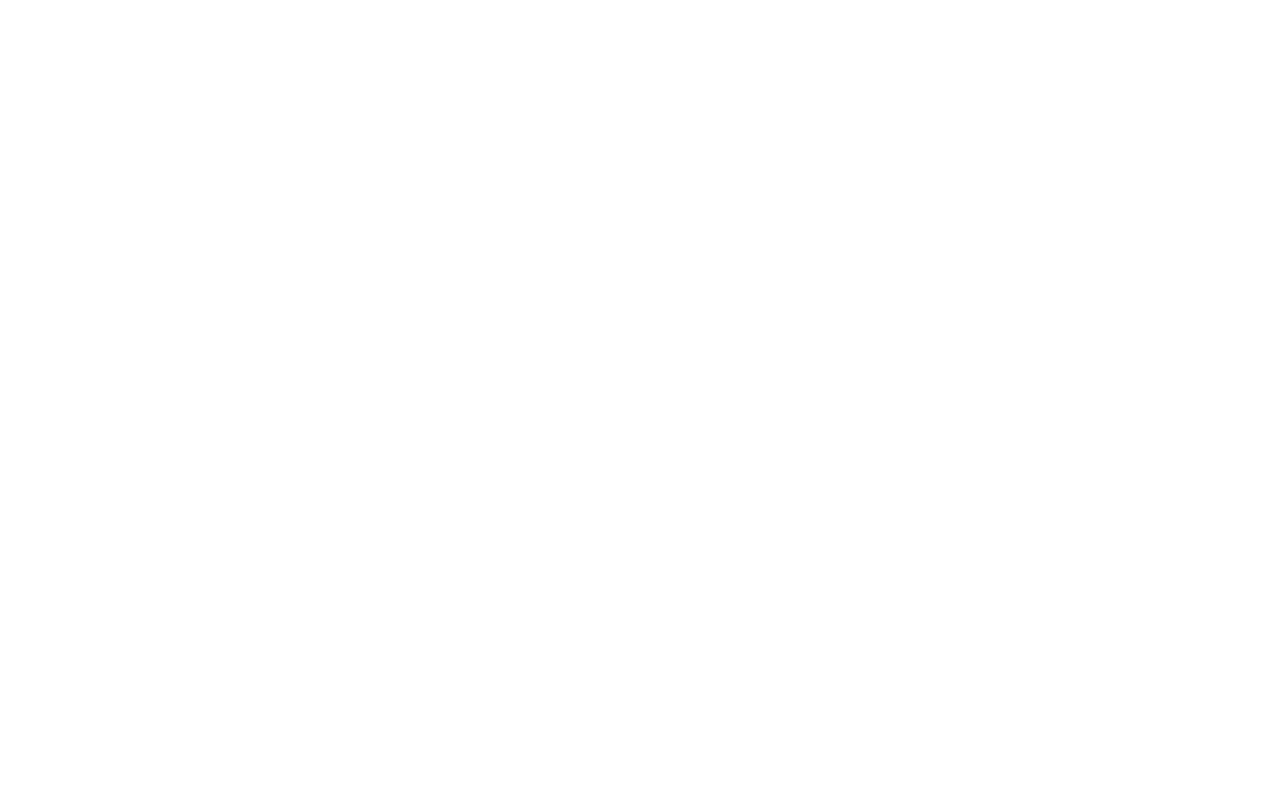
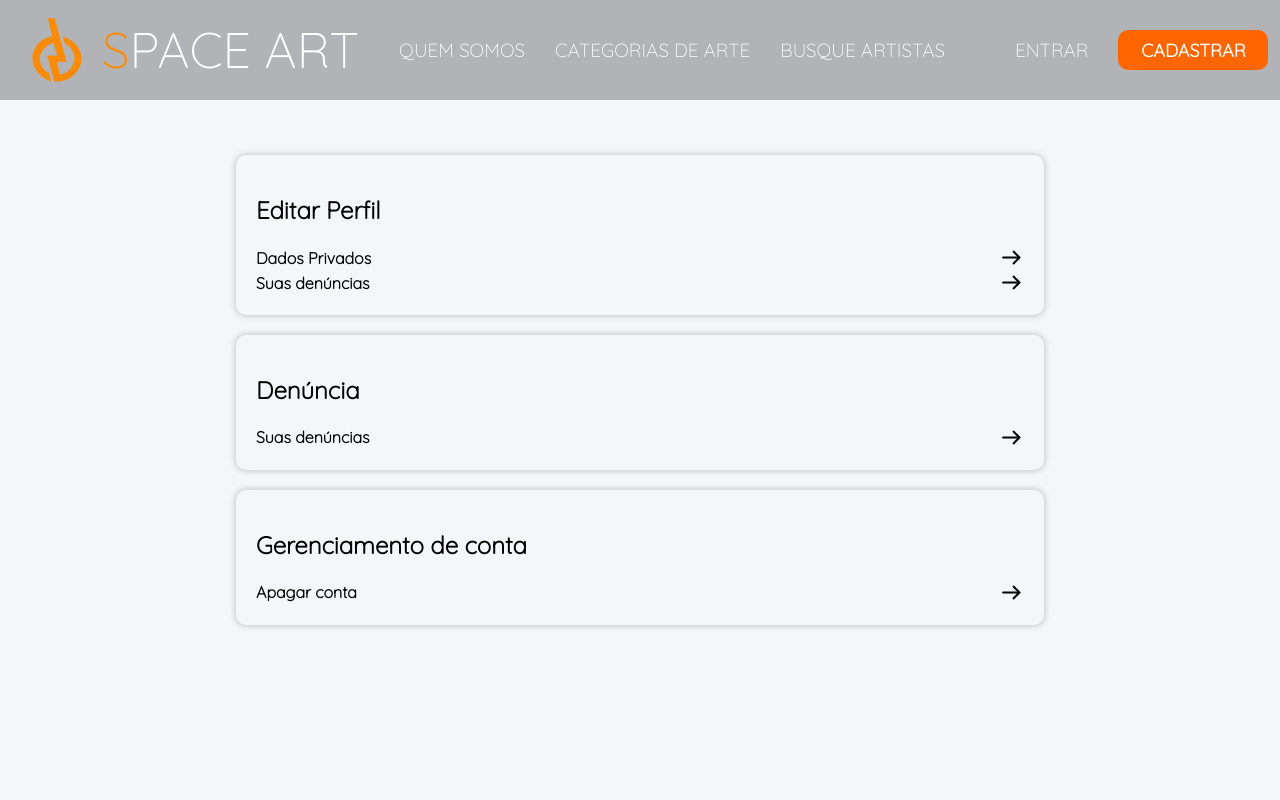
Before and after one commit to MrXacx/SpaceArt, a React (Create React App) app: page /config in a window 1280 px wide. Before the commit this address had no page. Shown: the top 800 px of the page. Built offline with nearby package versions, Linux system fonts and the light colour scheme.

Commit message:
Add config page

```diff
--- a/src/App.tsx
+++ b/src/App.tsx
@@ -3,6 +3,7 @@ import { BrowserRouter, Route, Routes } from "react-router-dom";
 import SignIn from "./pages/signIn/signIn";
 import SignUpEnterprise from "./pages/signUpEnterprise/signUpEnterprise";
 import SignUpArtist from "./pages/signUpArtist/signUpArtist";
+import Config from "./pages/config/config";
 
 function App() {
   return (
@@ -13,6 +14,7 @@ function App() {
           <Route path="/sign-in" element={<SignIn />} />
           <Route path="/sign-up-enterprise" element={<SignUpEnterprise />} />
           <Route path="/sign-up-artist" element={<SignUpArtist />} />
+          <Route path="/config" element={<Config />} />
         </Routes>
       </BrowserRouter>
     </div>
--- a/src/components/footer/footerStyles.ts
+++ b/src/components/footer/footerStyles.ts
@@ -1,7 +1,6 @@
 import styled from "styled-components";
 
 export const FooterContainer = styled.footer`
-  margin-top: 2.5rem;
   color: #fff;
   display: flex;
   flex-direction: column;
--- /dev/null
+++ b/src/pages/config/config.tsx
@@ -0,0 +1,49 @@
+import Header from "../../components/header/header";
+import ArrowIcon from "../../assets/arrow.png";
+import {
+  ArrowContainer,
+  BoxContainer,
+  ConfigContainer,
+  MainContainer,
+} from "./configStyles";
+import Footer from "../../components/footer/footer";
+
+function Config() {
+  return (
+    <>
+      <Header />
+      <MainContainer>
+        <BoxContainer>
+          <ConfigContainer>
+            <h2>Editar Perfil</h2>
+            <ArrowContainer>
+              <span>Dados Privados</span>
+              <img alt="seta" src={ArrowIcon} />
+            </ArrowContainer>
+            <ArrowContainer>
+              <span>Suas denúncias</span>
+              <img alt="seta" src={ArrowIcon} />
+            </ArrowContainer>
+          </ConfigContainer>
+          <ConfigContainer>
+            <h2>Denúncia</h2>
+            <ArrowContainer>
+              <span>Suas denúncias</span>
+              <img alt="seta" src={ArrowIcon} />
+            </ArrowContainer>
+          </ConfigContainer>
+          <ConfigContainer>
+            <h2>Gerenciamento de conta</h2>
+            <ArrowContainer>
+              <span>Apagar conta</span>
+              <img alt="seta" src={ArrowIcon} />
+            </ArrowContainer>
+          </ConfigContainer>
+        </BoxContainer>
+      </MainContainer>
+      <Footer />
+    </>
+  );
+}
+
+export default Config;
--- /dev/null
+++ b/src/pages/config/configStyles.ts
@@ -0,0 +1,41 @@
+import styled from "styled-components";
+
+export const MainContainer = styled.div`
+  display: flex;
+  align-items: center;
+  min-height: 100vh;
+  background: #f5f6fa;
+`;
+
+export const BoxContainer = styled.div`
+  display: flex;
+  flex-direction: column;
+  width: 100%;
+`;
+
+export const ConfigContainer = styled.div`
+  width: 100%;
+  max-width: 60%;
+  border-radius: 10px;
+  display: flex;
+  flex-direction: column;
+  padding: 20px;
+  box-shadow: 0 0 7px #00000040;
+  margin: 0 auto 20px;
+`;
+
+export const ArrowContainer = styled.div`
+  display: flex;
+  flex-direction: row;
+  align-items: center;
+  justify-content: space-between;
+
+  img {
+    width: 25px;
+    cursor: pointer;
+  }
+
+  span {
+    font-weight: 600;
+  }
+`;
```
Also changed, not shown: src/assets/arrow.png (added).
